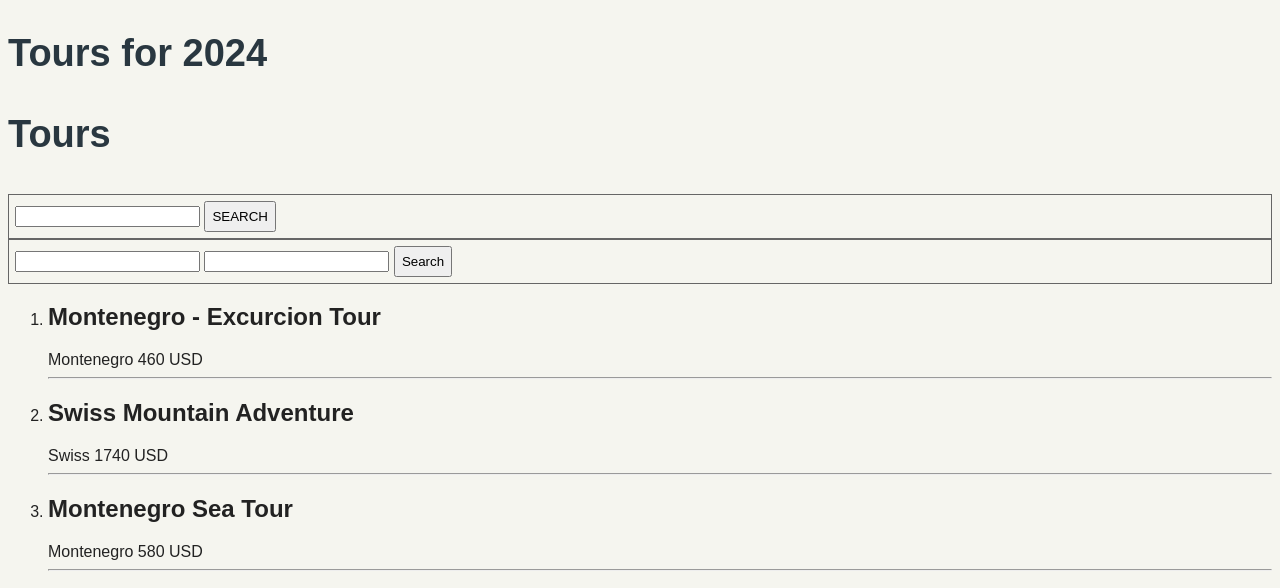
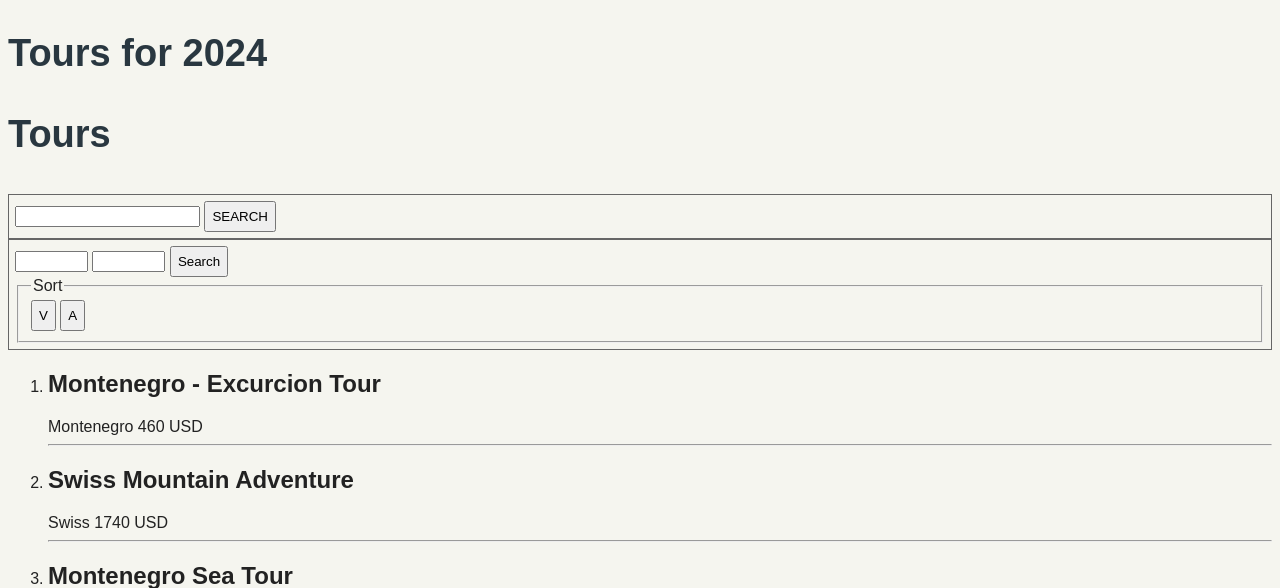
Before and after one commit to bluerat1976/booking, a PHP site: page / in a window 1280 px wide. Shown: the part 74-662 px from the top of the page. Run offline with PHP 8.4, Linux system fonts and the light colour scheme.

Commit message:
sort home work

```diff
--- a/src/tours-2.php
+++ b/src/tours-2.php
@@ -7,7 +7,7 @@
     //--------------Search by name---------------------
     if(isset($_POST['search'])) {
         $tours = array_filter($tours, function($tour) {
-            return similar_text($tour['name'], $_POST['search']) >=3 || $_POST['search'] == ' ';
+            return !(stripos($tour['name'], $_POST['search']) === false) || $_POST['search'] == ' ';
         });
     }
     $tours = array_values($tours);
@@ -15,7 +15,7 @@
     //---------Search by min and max prices-----------------
 
     // Обработка формы поиска
-if ($_SERVER["REQUEST_METHOD"] == "POST") {
+if (isset($_POST["min_price"]) || isset($_POST["max_price"])) {
     $min_price = $_POST["min_price"];
     $max_price = $_POST["max_price"];
 
@@ -25,7 +25,21 @@ if ($_SERVER["REQUEST_METHOD"] == "POST") {
         return $price >= $min_price && $price <= $max_price;
     });
 }
+
+if(isset($_POST['sort_desc'])) {
+   usort($tours, function($tour_a, $tour_b) {
+        return $tour_b['price']['ammount'] - $tour_a['price']['ammount'];
+   });
+}
+
+if(isset($_POST['sort_asc'])) {
+    usort($tours, function($tour_a, $tour_b) {
+         return $tour_a['price']['ammount'] - $tour_b['price']['ammount'];
+    });
+ }
 $tours = array_values($tours);
+
+
 ?>
 
 
@@ -43,10 +57,16 @@ $tours = array_values($tours);
 
     <!---------------------------->
         <form action="/" method="post" >
-            <input name="min_price" type="text" placeholder="Enter min price" value="<?= $_POST['min_price'] ?? ' ' ?>">
-            <input name="max_price" type="text" placeholder="Enter max price" value="<?= $_POST['max_price'] ?? ' ' ?>">
+            <input name="min_price" type="text" placeholder="Enter min price" size="6" value="<?= $_POST['min_price'] ?? ' ' ?>">
+            <input name="max_price" type="text" placeholder="Enter max price" size="6" value="<?= $_POST['max_price'] ?? ' ' ?>">
             <button>Search</button>
+            <fieldset>
+                <legend>Sort</legend>
+                <button name="sort_desc">V</button>
+                <button name="sort_asc">A</button>
+            </fieldset>
         </form>
+
     <!-------------------------->
     <ol>
         <? for($i=0; $i<count($tours); $i++) {?>
```
